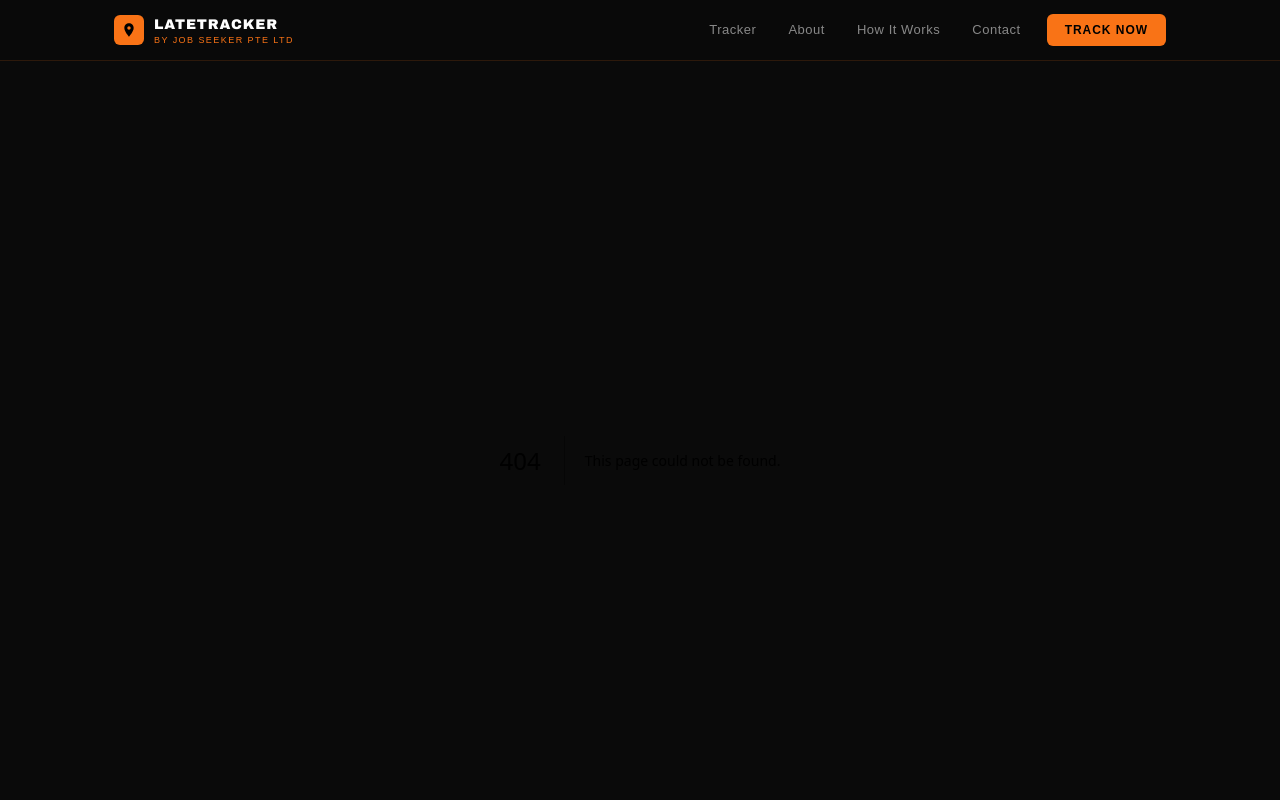
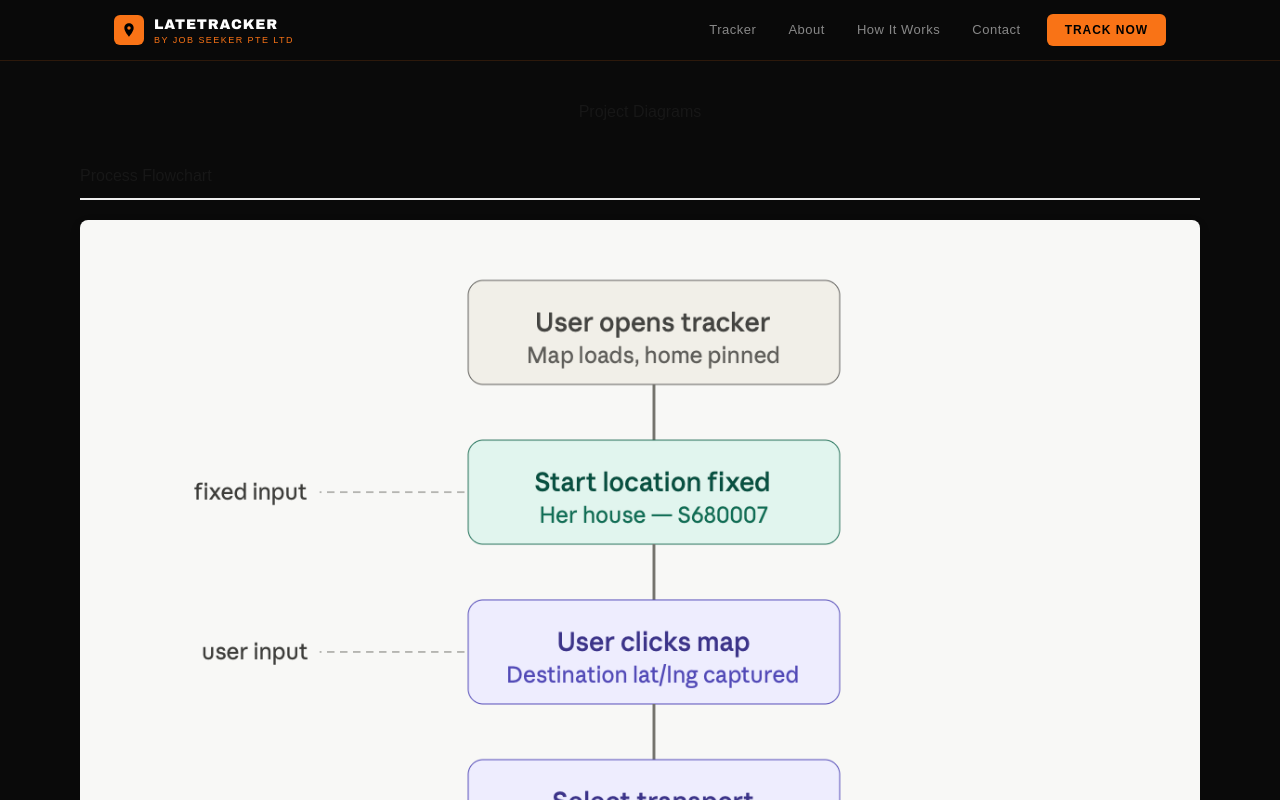
Before and after one commit to ivanjq98/LatePredictor, a Next.js app: page /how-it-works in a window 1280 px wide. Before the commit this address had no page. Shown: the top 800 px of the page. Built offline with nearby package versions, Linux system fonts and the light colour scheme.

Commit message:
[Architecture] Design

```diff
--- /dev/null
+++ b/src/app/how-it-works/page.tsx
@@ -0,0 +1,56 @@
+import Image from 'next/image';
+import flowDiagram from './flow.png';
+import systemDiagram from './system_architecture_diagram.svg';
+
+export default function FlowchartPage() {
+  return (
+    <main style={{ padding: '40px', maxWidth: '1200px', margin: '0 auto', fontFamily: 'sans-serif' }}>
+      <h1 style={{ textAlign: 'center', marginBottom: '40px' }}>Project Diagrams</h1>
+
+      <div style={{ display: 'flex', flexDirection: 'column', gap: '60px' }}>
+
+        {/* Flowchart Section */}
+        <section>
+          <h2 style={{ borderBottom: '2px solid #eee', paddingBottom: '10px' }}>Process Flowchart</h2>
+          <div style={{
+            position: 'relative',
+            width: '100%',
+            marginTop: '20px',
+            borderRadius: '8px',
+            overflow: 'hidden',
+            boxShadow: '0 4px 12px rgba(0,0,0,0.1)'
+          }}>
+            <Image
+              src={flowDiagram}
+              alt="Flowchart Diagram"
+              layout="responsive"
+              placeholder="blur" // Optional: adds a blur-up effect while loading
+            />
+          </div>
+        </section>
+
+        {/* System Diagram Section */}
+        <section>
+          <h2 style={{ borderBottom: '2px solid #eee', paddingBottom: '10px' }}>System Architecture</h2>
+          <div style={{
+            marginTop: '20px',
+            padding: '20px',
+            backgroundColor: '#f9f9f9',
+            borderRadius: '8px',
+            display: 'flex',
+            justifyContent: 'center'
+          }}>
+            <Image
+              src={systemDiagram}
+              alt="System Architecture SVG"
+              width={800} // Set a preferred max width
+              height={500} // Set a preferred max height
+              style={{ height: 'auto', width: '100%', maxWidth: '800px' }}
+            />
+          </div>
+        </section>
+
+      </div>
+    </main>
+  );
+}
--- a/src/app/page.tsx
+++ b/src/app/page.tsx
@@ -11,8 +11,8 @@ type PredictionResult = {
   distance_km: number;
 };
 
-// ── Fixed start: Singapore postal code 680007 (Toa Payoh) ────────────────────
-const START_COORDS: Coords = { lat: 1.3321, lng: 103.8474 };
+// ── Fixed start: Singapore postal code 680007 (Teck Whye) ────────────────────
+const START_COORDS: Coords = { lat: 1.3824, lng: 103.7544 };
 const START_LABEL = "Her House (S680007)";
 
 // ── Haversine distance ────────────────────────────────────────────────────────
```
Also changed, not shown: public/assets/Visualize Widget.html (added), src/app/how-it-works/flow.png (added), src/app/how-it-works/system_architecture_diagram.svg (added).
